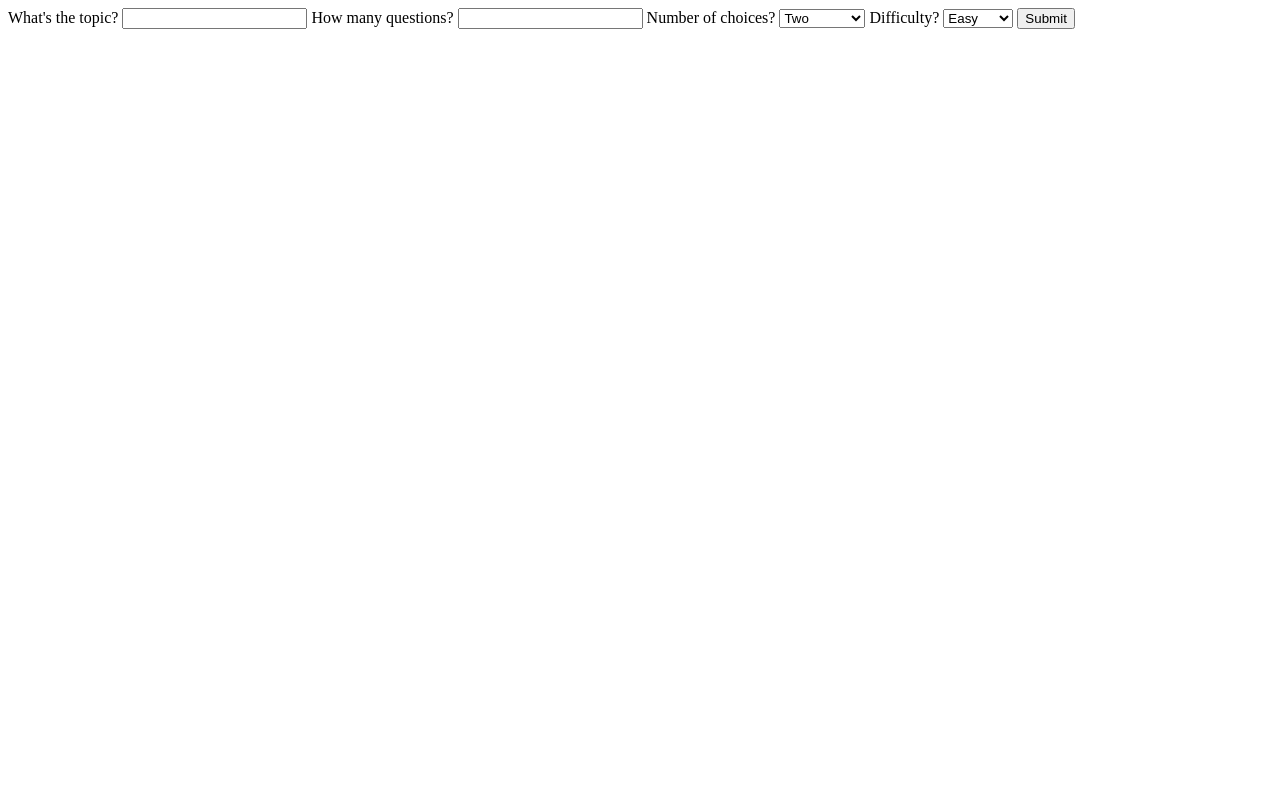
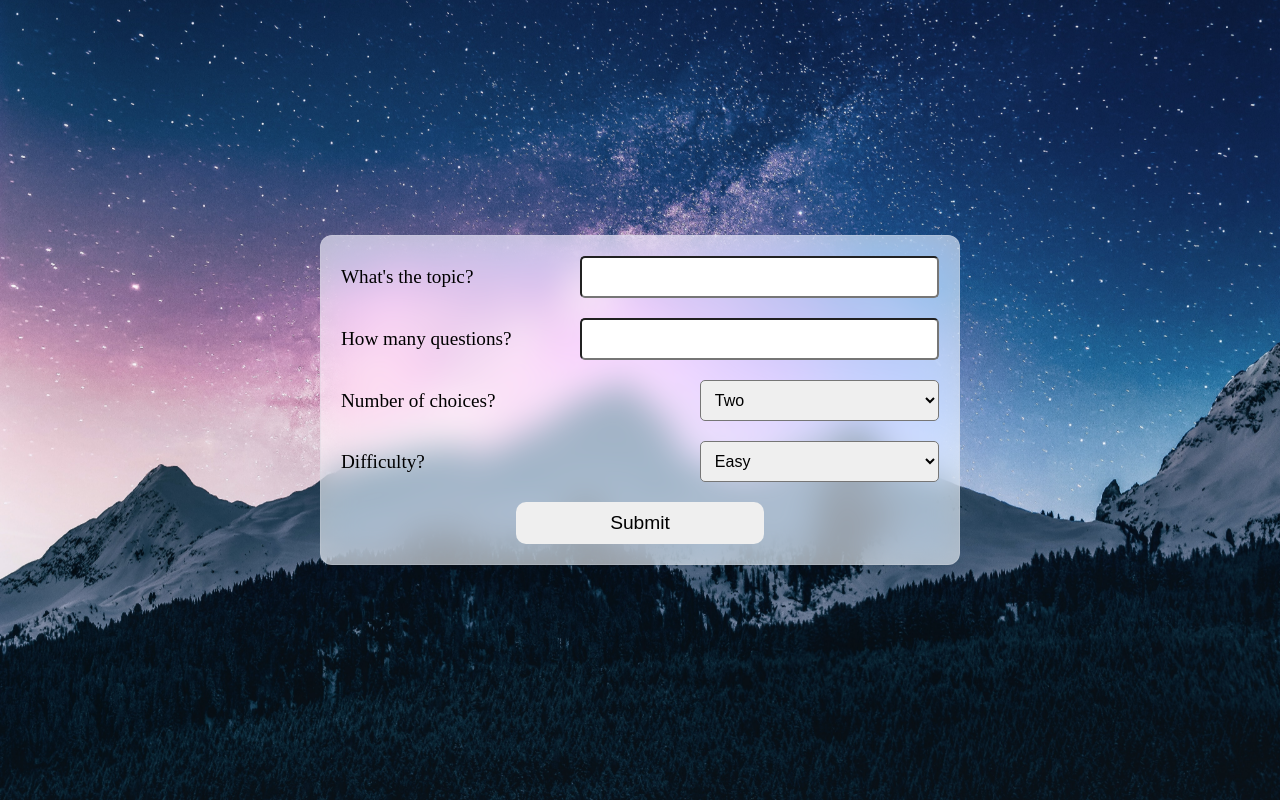
Before and after one commit to Mubashir-Md/QuizApp, a Flask app: page / in a window 1280 px wide. Run offline with Flask 3, Linux system fonts and the light colour scheme.

Commit message:
Added styling a bit

```diff
--- a/quiz.py
+++ b/quiz.py
@@ -1,6 +1,10 @@
 from flask import Flask, render_template, request
 import openai
 import os
+import dotenv
+import json
+
+dotenv.load_dotenv()
 
 app = Flask(__name__)
 
@@ -26,7 +30,7 @@ def submit():
             messages=[
                 {
                     "role": "system",
-                    "content": f"Hey chat gpt prepare a quick quiz on this topic: {topic} and prepare {questions} number of questions and for each of them keep {choices} number of choices, also keep the difficulty level {difficulty}"
+                    "content": f"Hey chat gpt prepare a quick quiz on this topic: {topic} and prepare {questions} number of questions and for each of them keep {choices} number of choices, also keep the difficulty level {difficulty}, reply in the form of an object."
                 }
             ],
             temperature=0.7
@@ -37,9 +41,11 @@ def submit():
         # The difficulty level is easy.\n\nQuestion 1: Which animal is known for having a long trunk?\na) Giraffe\nb) Elephant\nc) Lion\nd) bro\n\nQuestion 2: Which animal is known for its black and white stripes?\na) Zebra\nb) Kangaroo\nc) Penguin\nd) bro\n\nQuestion 3: Which animal is known for its loud roar?\na) Tiger\nb) Dolphin\nc) Gorilla\nd) bro\n\nQuestion 4: Which animal is known for its humps?\na) Camel\nb) Cheetah\nc) Hippopotamus\nd) bro\n\nQuestion 5: Which animal is known for its large antlers?\na) Moose\nb) Penguin\nc) Kangaroo\nd) bro"
         # Extracting the quiz content from the response
         quiz_content = response["choices"][0]["message"]["content"]
-
-
-        return render_template("submit.html", content=quiz_content, choices=choices)
+        print(quiz_content)
+        response = json.loads(quiz_content)
+        print("\n")
+        print(response)
+        return render_template("submit.html", content=response)
 
 
 app.run(debug=True)
--- /dev/null
+++ b/static/index.css
@@ -0,0 +1,73 @@
+* {
+  margin: 0;
+  padding: 0;
+  box-sizing: border-box;
+}
+
+/* Background styles */
+div.main {
+  background-image: url("/static/bgUnsplash.jpg");
+  background-position: center;
+  background-size: cover;
+  background-repeat: no-repeat;
+  background-attachment: fixed;
+  display: flex;
+  flex-direction: column;
+  justify-content: center;
+  align-items: center;
+  height: 100vh;
+}
+
+/* Glassmorphism card effect */
+div.main form {
+  backdrop-filter: blur(17px) saturate(200%);
+  -webkit-backdrop-filter: blur(17px) saturate(200%);
+  background-color: rgba(255, 255, 255, 0.6);
+  border-radius: 12px;
+  border: 1px solid rgba(209, 213, 219, 0.3);
+  display: flex;
+  flex-direction: column;
+  padding: 10px;
+  width: 50%;
+
+}
+
+form > div {
+  display: flex;
+  flex-direction: row;
+  justify-content: space-between;
+  align-items: center;
+  margin: 10px;
+}
+
+form > div > label {
+  width: 30%;
+  font-size: 1.2rem;
+  color: #000;
+}
+
+form > div > input {
+  width: 60%;
+  padding: 10px;
+  border-radius: 5px;
+  outline: none;
+  font-size: 1rem;
+}
+form > div > select {
+  width: 40%;
+  padding: 10px;
+  border-radius: 5px;
+  outline: none;
+  font-size: 1rem;
+}
+
+form button{
+    width: 40%;
+    padding: 10px 20px;
+    border-radius: 10px;
+    font-size: 1.2rem;
+    margin: 10px auto;
+    border: none;
+}
+
+/* Generated by https://generator.ui.glass/ */
--- a/templates/index.html
+++ b/templates/index.html
@@ -1,20 +1,23 @@
 <!DOCTYPE html>
 <html lang="en">
   <head>
-  <meta charset="UTF-8">
-  <meta name="viewport" content="width=device-width, initial-scale=1.0">
+    <meta charset="UTF-8" />
+    <meta name="viewport" content="width=device-width, initial-scale=1.0" />
+    <link rel="stylesheet" href="{{url_for('static', filename='index.css')}}" />
     <title>Document</title>
   </head>
   <body>
+    <div class="main">
       <form action="http://localhost:5000/submit" method="POST">
-
-
+        <div class="topic">
           <label for="topic">What's the topic?</label>
-    <input type="text" name="topic" value="">
-
+          <input type="text" name="topic" value="" />
+        </div>
+        <div class="ques">
           <label for="questions">How many questions?</label>
-    <input type="number" name="questions" value="">
-
+          <input type="number" name="questions" value="" />
+        </div>
+        <div class="choices">
           <label for="choices">Number of choices?</label>
           <select name="choices" id="choices">
             <option value="two">Two</option>
@@ -22,15 +25,17 @@
             <option value="four">Four</option>
             <option value="true/false">True/False</option>
           </select>
-
+        </div>
+        <div class="diff">
           <label for="difficulty">Difficulty?</label>
           <select name="difficulty" id="difficulty">
             <option value="easy">Easy</option>
             <option value="medium">Medium</option>
             <option value="hard">Hard</option>
           </select>
-
+        </div>
         <button type="submit">Submit</button>
       </form>
+    </div>
   </body>
 </html>
```
Also changed, not shown: templates/submit.html (+17 -1 lines), static/bgUnsplash.jpg (added). Lines whose indentation alone changed are shown as unchanged.
